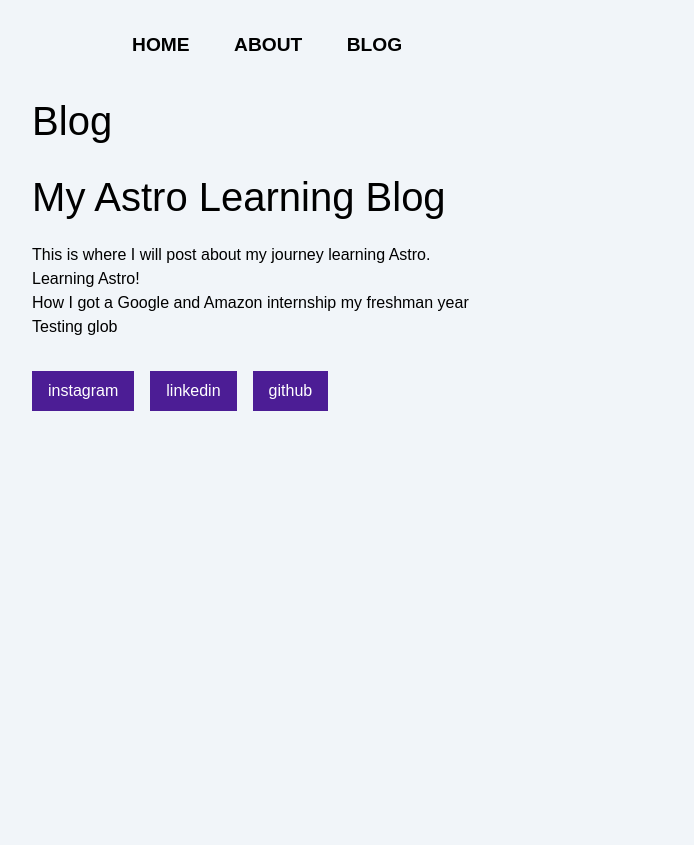
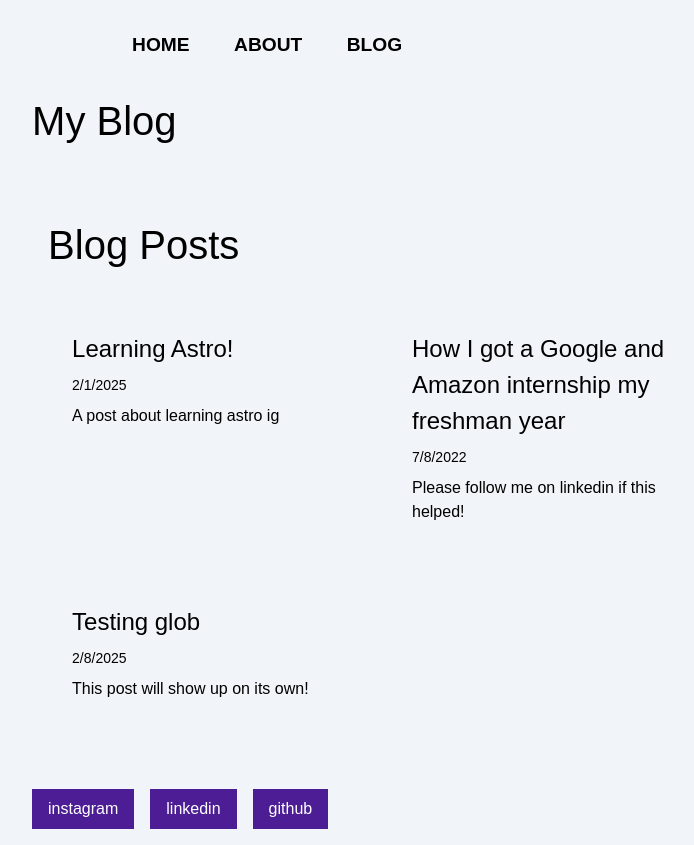
Before and after one commit to KrimsonJosh/portfolio, an Astro site: page /blog in a window 1280 px wide. Shown: the whole page, without its empty margins (268-962 px from the left). Before the commit the page ends 800 px from the top, so only its background shows below. Built offline with nearby package versions, Linux system fonts and the light colour scheme; Astro itself is replaced by a stand-in of ours.

Commit message:
UI Changes to blogpost page

```diff
--- a/src/components/BlogPost.astro
+++ b/src/components/BlogPost.astro
@@ -1,5 +1,50 @@
 ---
-const { title, url } = Astro.props;
+const { title, url, pubDate, description } = Astro.props;
 ---
 
-<li><a href={url}>{title}</a></li>
+<article class="blog-card">
+    <a href={url} class="blog-link">
+        <h2 class="blog-title">{title}</h2>
+        {pubDate && <time class="blog-date" datetime={pubDate}>{new Date(pubDate).toLocaleDateString()}</time>}
+        {description && <p class="blog-description">{description}</p>}
+    </a>
+</article>
+
+<style>
+    .blog-card {
+        background: var(--surface-1);
+        border-radius: 8px;
+        padding: 1.5rem;
+        transition: transform 0.2s ease;
+        border: 1px solid var(--border);
+    }
+
+    .blog-card:hover {
+        transform: translateY(-2px);
+    }
+
+    .blog-link {
+        text-decoration: none;
+        color: inherit;
+    }
+
+    .blog-title {
+        margin: 0;
+        font-size: 1.5rem;
+        color: var(--text-1);
+    }
+
+    .blog-date {
+        display: block;
+        margin: 0.5rem 0;
+        font-size: 0.875rem;
+        color: var(--text-2);
+    }
+
+    .blog-description {
+        margin: 0.5rem 0 0;
+        color: var(--text-2);
+        font-size: 1rem;
+        line-height: 1.5;
+    }
+</style>
--- a/src/pages/blog.astro
+++ b/src/pages/blog.astro
@@ -2,15 +2,50 @@
 import BaseLayout from "../layouts/BaseLayout.astro"
 import BlogPost from '../components/BlogPost.astro';
 const allPosts = Object.values(import.meta.glob('./posts/*md', {eager: true}));
-const pageTitle = "Blog"
+const pageTitle = "My Blog"
 ---
-<BaseLayout pageTitle = {pageTitle}>
-    <h1>My Astro Learning Blog</h1>
-    <p>This is where I will post about my journey learning Astro.</p>
-    <ul>
-      {allPosts.map((post: any) => <BlogPost url = {post.url} title = {post.frontmatter.title}/>)}
-    </ul>
+
+<BaseLayout pageTitle={pageTitle}>
+    <main class="blog-container">
+        <h1 class="page-title">Blog Posts</h1>
+        <div class="blog-grid">
+            {allPosts.map((post: any) => (
+                <BlogPost
+                    url={post.url}
+                    title={post.frontmatter.title}
+                    pubDate={post.frontmatter.pubDate}
+                    description={post.frontmatter.description}
+                />
+            ))}
+        </div>
+    </main>
     <script>
-		import "../scripts/menu.js"
-	</script>
+        import "../scripts/menu.js"
+    </script>
 </BaseLayout>
+
+<style>
+    .blog-container {
+        max-width: 1200px;
+        margin: 0 auto;
+        padding: 2rem 1rem;
+    }
+
+    .page-title {
+        font-size: 2.5rem;
+        margin-bottom: 2rem;
+        color: var(--text-1);
+    }
+
+    .blog-grid {
+        display: grid;
+        grid-template-columns: repeat(auto-fill, minmax(300px, 1fr));
+        gap: 2rem;
+    }
+
+    @media (max-width: 768px) {
+        .blog-grid {
+            grid-template-columns: 1fr;
+        }
+    }
+</style>
```
